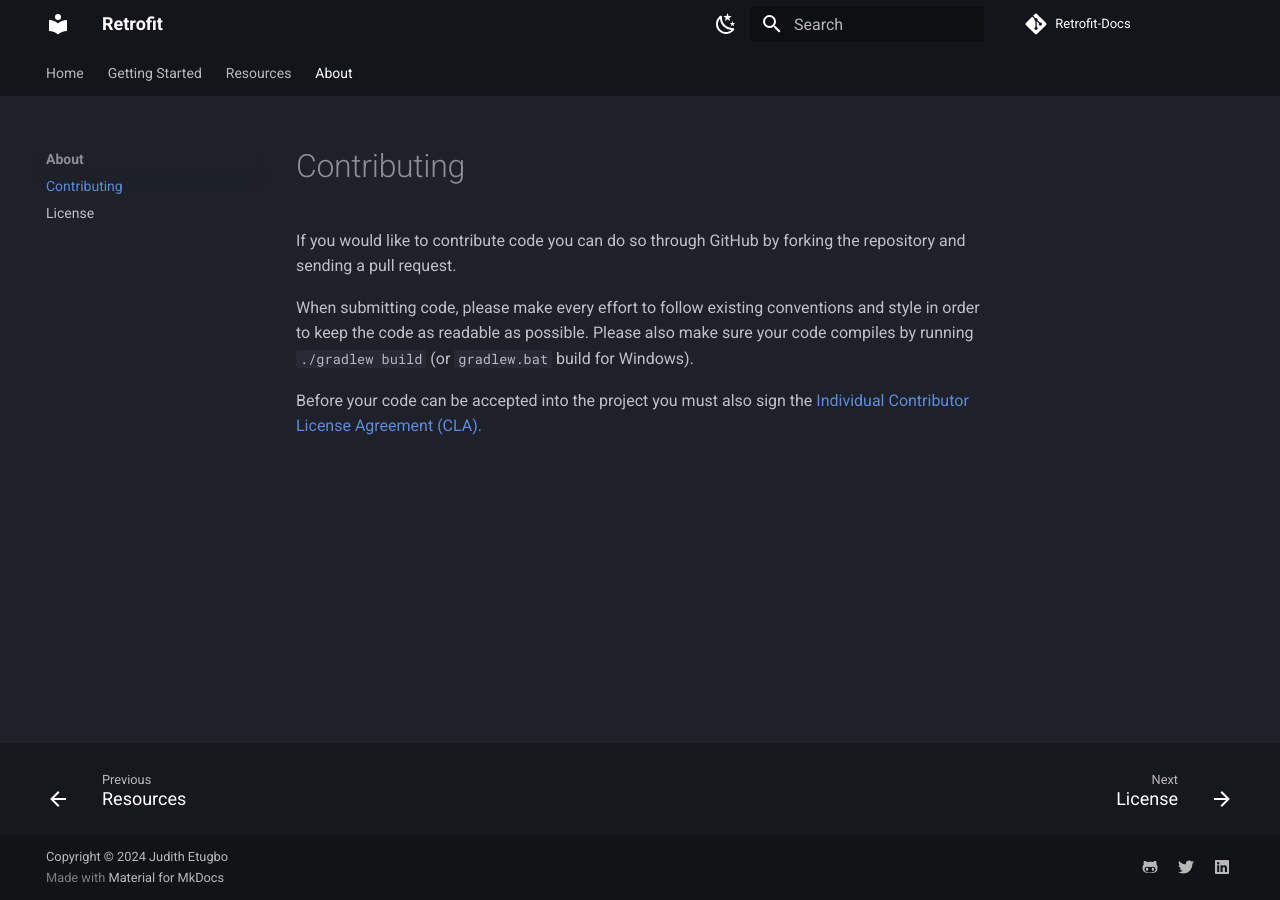
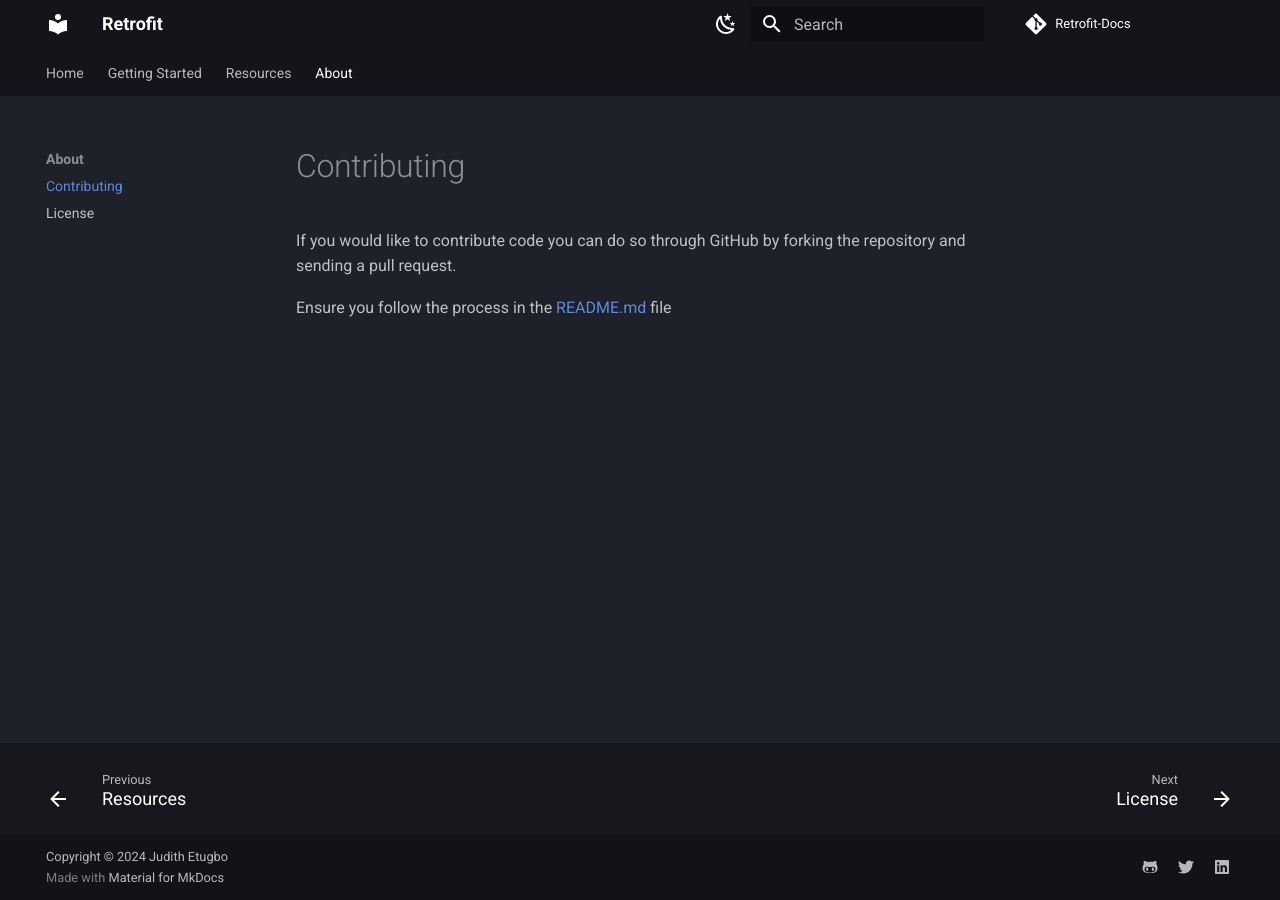
Before and after one commit to Nickyshe/Retrofit-Docs, an MkDocs documentation site: the page built from docs/contributing.md, in a window 1280 px wide. Built offline with MkDocs 1.6.1 and Material for MkDocs 9.7.7, drawn with Linux system fonts in a browser that asks for light colours; comment, search, counter and statistics services are not loaded.

Commit message:
Update contributing.md

```diff
--- a/docs/contributing.md
+++ b/docs/contributing.md
@@ -1,7 +1,4 @@
 
 If you would like to contribute code you can do so through GitHub by forking the repository and sending a pull request.
 
-When submitting code, please make every effort to follow existing conventions and style in order to keep the code as readable as possible. Please also make sure your code compiles by running `./gradlew build` (or `gradlew.bat` build for Windows).
-
-
-Before your code can be accepted into the project you must also sign the [Individual Contributor License Agreement (CLA).](https://docs.google.com/forms/d/e/1FAIpQLSeRVQ35-gq2vdSxD1kdh7CJwRdjmUA0EZ9gRXaWYoUeKPZEQQ/viewform?formkey=dDViT2xzUHAwRkI3X3k5Z0lQM091OGc6MQ&ndplr=1)
+Ensure you follow the process in the [README.md]() file
```
